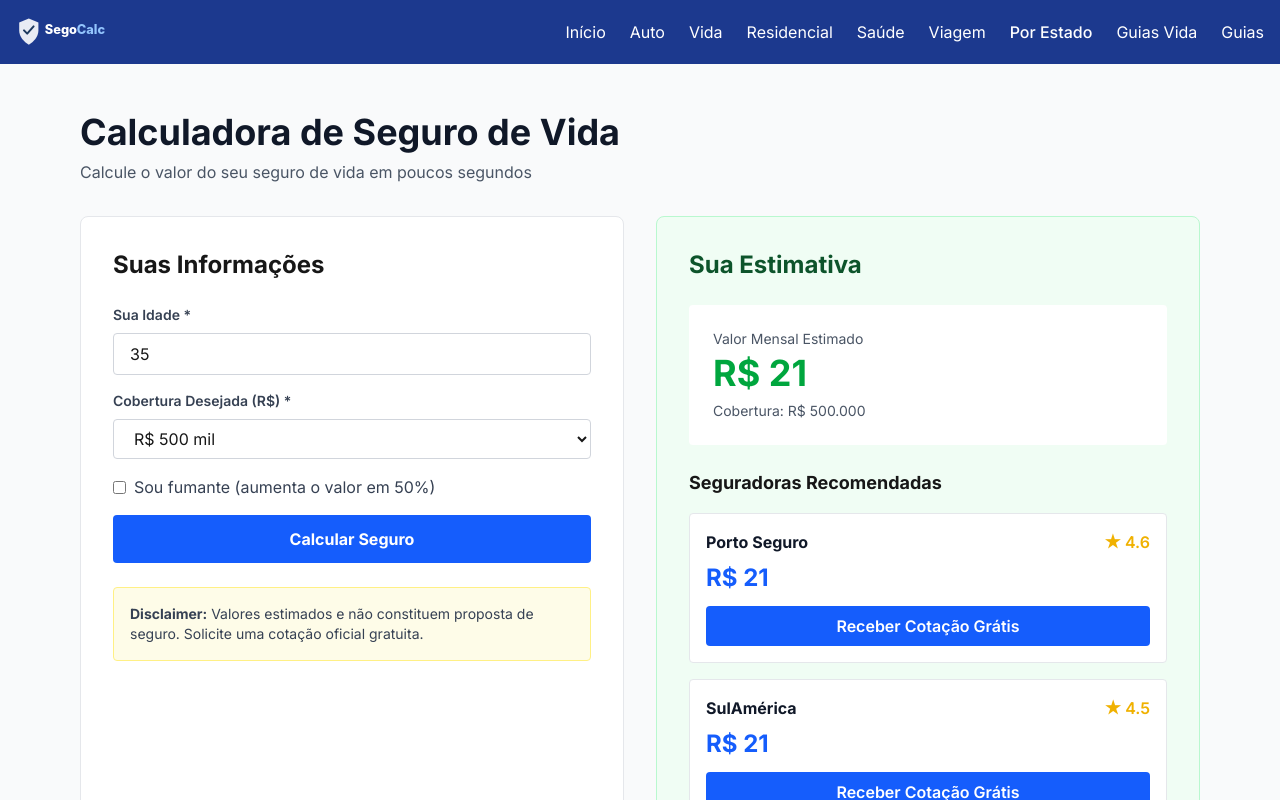
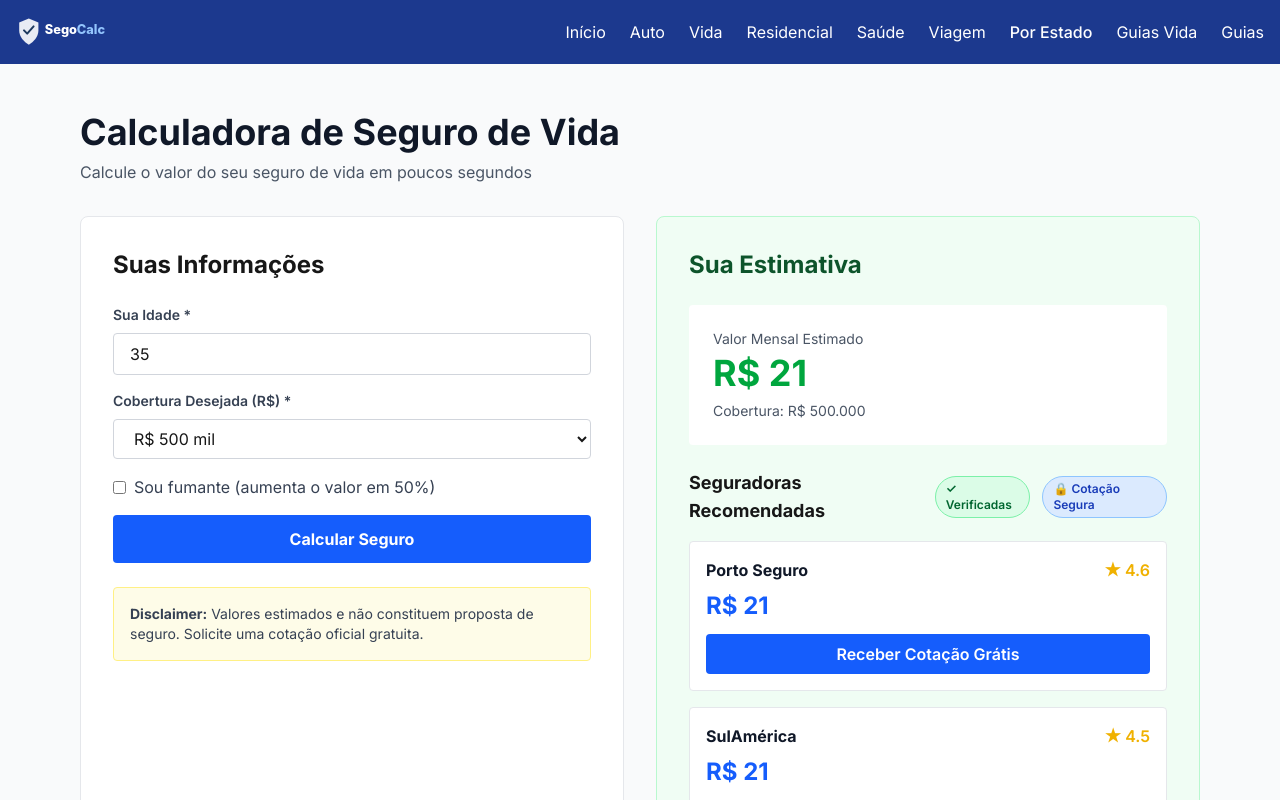
Before and after one commit to vitormdandrade/t3-seguro-calc, a Next.js app: page /calculadora/seguro-vida in a window 1280 px wide. Both pictures are taken after a click on the button "Calcular Seguro". Shown: the top 800 px of the page. Built offline with nearby package versions, Linux system fonts and the light colour scheme; no server answers.

Commit message:
CRO: Add trust badges + urgency elements to vida insurance calculator results

```diff
--- a/app/calculadora/seguro-vida/page.tsx
+++ b/app/calculadora/seguro-vida/page.tsx
@@ -108,9 +108,17 @@ export default function CalculadoraSeguroVida() {
               </p>
             </div>
 
-            <h3 className="text-lg font-bold mb-4">
-              Seguradoras Recomendadas
-            </h3>
+            <div className="flex items-center gap-3 mb-4">
+              <h3 className="text-lg font-bold">
+                Seguradoras Recomendadas
+              </h3>
+              <span className="inline-flex items-center gap-1 bg-green-100 text-green-800 text-xs font-semibold px-2.5 py-1 rounded-full border border-green-300">
+                ✓ Verificadas
+              </span>
+              <span className="inline-flex items-center gap-1 bg-blue-100 text-blue-800 text-xs font-semibold px-2.5 py-1 rounded-full border border-blue-300">
+                🔒 Cotação Segura
+              </span>
+            </div>
 
             <div className="space-y-4">
               {result.topInsurers.map((insurer) => (
@@ -135,6 +143,22 @@ export default function CalculadoraSeguroVida() {
                   </a>
                 </div>
               ))}
+            </div>
+
+            {/* Urgency + Trust Elements */}
+            <div className="mt-6 space-y-3">
+              <div className="flex items-center gap-2 bg-amber-50 border border-amber-200 rounded-lg p-3">
+                <span className="text-amber-600 text-lg">⚡</span>
+                <p className="text-sm text-amber-800">
+                  <strong>Mais de 600 pessoas</strong> compararam seguros de vida nas últimas 24h. Os preços podem variar — solicite sua cotação agora.
+                </p>
+              </div>
+              <div className="flex items-center gap-2 bg-gray-50 border border-gray-200 rounded-lg p-3">
+                <span className="text-gray-500 text-lg">🔒</span>
+                <p className="text-xs text-gray-500">
+                  Seus dados estão seguros. Não armazenamos informações pessoais — você será redirecionado ao site oficial da seguradora.
+                </p>
+              </div>
             </div>
           </div>
         )}
```
